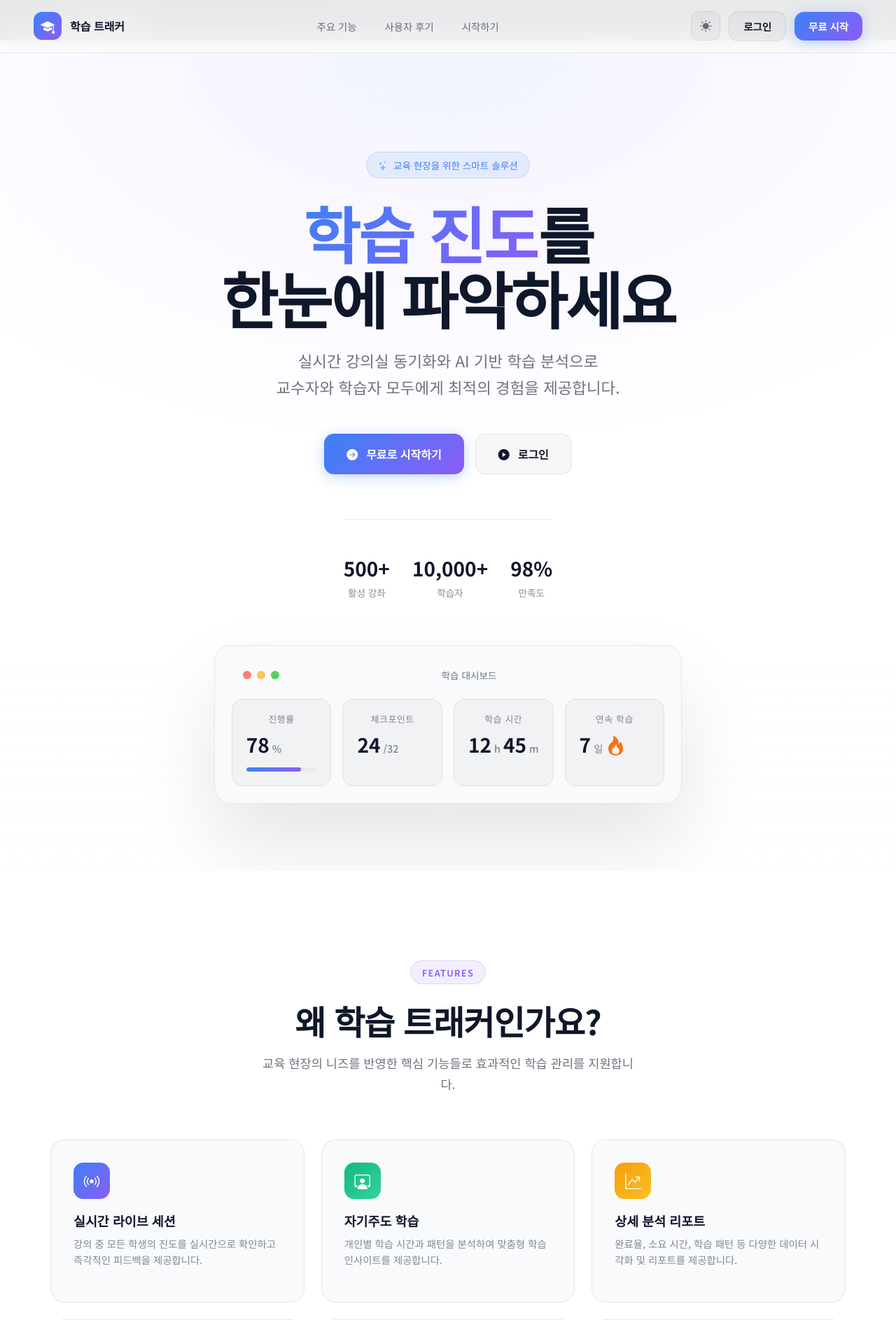
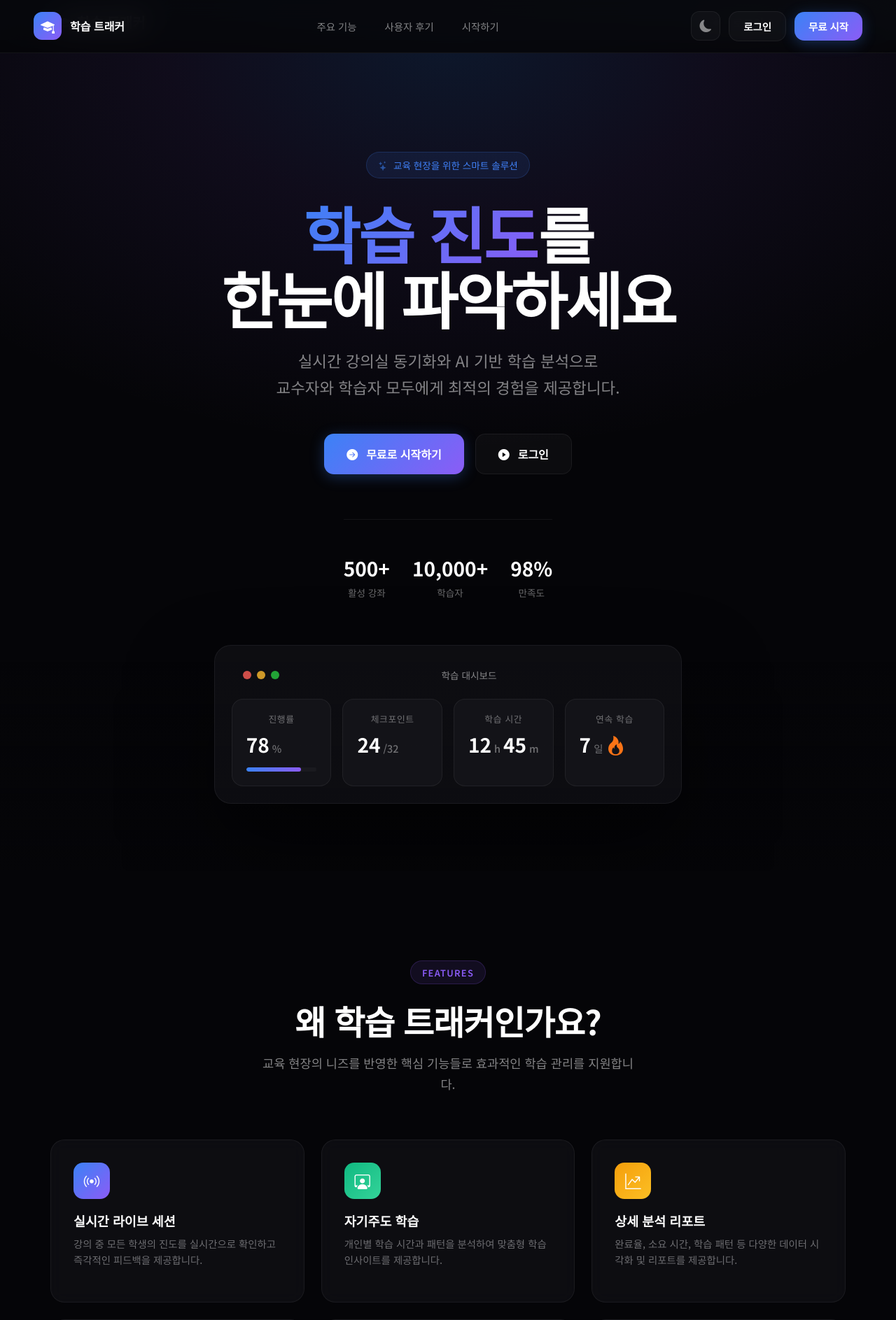
Before and after one commit to yonseiedtech/Learning_Tracker, a Flask app: page / in a window 1280 px wide. Shown: the top 1887 px of the page at 70% size. Run offline with Flask 3, Linux system fonts and the light colour scheme; some libraries are stand-ins or nearby versions.

Commit message:
Update styling to correctly implement dark and light modes
Refactor CSS variable scoping and JavaScript toggling logic for theme selection.

Replit-Commit-Author: Agent
Replit-Commit-Session-Id: 53278480-8dba-44e6-b34d-d8bc547a0744
Replit-Commit-Checkpoint-Type: full_checkpoint
Replit-Commit-Event-Id: 3eb03721-c53c-4d5e-a414-a9546253c839
Replit-Commit-Screenshot-Url: https://storage.googleapis.com/screenshot-production-us-central1/9e7cd1d4-9efb-408f-86c5-07a8ed5140b1/53278480-8dba-44e6-b34d-d8bc547a0744/LBbbPES
Replit-Helium-Checkpoint-Created: true

```diff
--- a/app/templates/index.html
+++ b/app/templates/index.html
@@ -4,7 +4,7 @@
 
 {% block content %}
 <style>
-:root {
+.landing-page {
     --landing-bg: #050508;
     --landing-text: #ffffff;
     --landing-text-muted: rgba(255, 255, 255, 0.5);
@@ -20,20 +20,20 @@
     --landing-shadow: rgba(0, 0, 0, 0.5);
 }
 
-[data-theme="light"] {
-    --landing-bg: #ffffff;
+.landing-page.light-theme {
+    --landing-bg: #f8fafc;
     --landing-text: #0f172a;
-    --landing-text-muted: rgba(15, 23, 42, 0.6);
+    --landing-text-muted: rgba(15, 23, 42, 0.65);
     --landing-text-subtle: rgba(15, 23, 42, 0.5);
-    --landing-nav-bg: rgba(255, 255, 255, 0.9);
+    --landing-nav-bg: rgba(248, 250, 252, 0.92);
     --landing-nav-scrolled: rgba(255, 255, 255, 0.98);
-    --landing-border: rgba(0, 0, 0, 0.08);
-    --landing-card-bg: rgba(248, 250, 252, 0.95);
-    --landing-card-hover: rgba(59, 130, 246, 0.05);
-    --landing-input-bg: rgba(0, 0, 0, 0.03);
-    --landing-glow-1: rgba(59, 130, 246, 0.08);
-    --landing-glow-2: rgba(139, 92, 246, 0.05);
-    --landing-shadow: rgba(0, 0, 0, 0.1);
+    --landing-border: rgba(15, 23, 42, 0.08);
+    --landing-card-bg: rgba(255, 255, 255, 0.9);
+    --landing-card-hover: rgba(59, 130, 246, 0.06);
+    --landing-input-bg: rgba(15, 23, 42, 0.04);
+    --landing-glow-1: rgba(59, 130, 246, 0.1);
+    --landing-glow-2: rgba(139, 92, 246, 0.06);
+    --landing-shadow: rgba(15, 23, 42, 0.08);
 }
 
 .landing-page {
@@ -159,8 +159,8 @@
 
 .theme-toggle .bi-moon-fill { display: block; }
 .theme-toggle .bi-sun-fill { display: none; }
-[data-theme="light"] .theme-toggle .bi-moon-fill { display: none; }
-[data-theme="light"] .theme-toggle .bi-sun-fill { display: block; }
+.landing-page.light-theme .theme-toggle .bi-moon-fill { display: none; }
+.landing-page.light-theme .theme-toggle .bi-sun-fill { display: block; }
 
 .landing-hero {
     min-height: 100vh;
@@ -948,16 +948,16 @@ document.addEventListener('DOMContentLoaded', function() {
 
     const savedTheme = localStorage.getItem('landingTheme') || 'dark';
     if (savedTheme === 'light') {
-        landingPage.setAttribute('data-theme', 'light');
+        landingPage.classList.add('light-theme');
     }
 
     themeToggle.addEventListener('click', function() {
-        const currentTheme = landingPage.getAttribute('data-theme');
-        if (currentTheme === 'light') {
-            landingPage.removeAttribute('data-theme');
+        const isLight = landingPage.classList.contains('light-theme');
+        if (isLight) {
+            landingPage.classList.remove('light-theme');
             localStorage.setItem('landingTheme', 'dark');
         } else {
-            landingPage.setAttribute('data-theme', 'light');
+            landingPage.classList.add('light-theme');
             localStorage.setItem('landingTheme', 'light');
         }
     });
```
